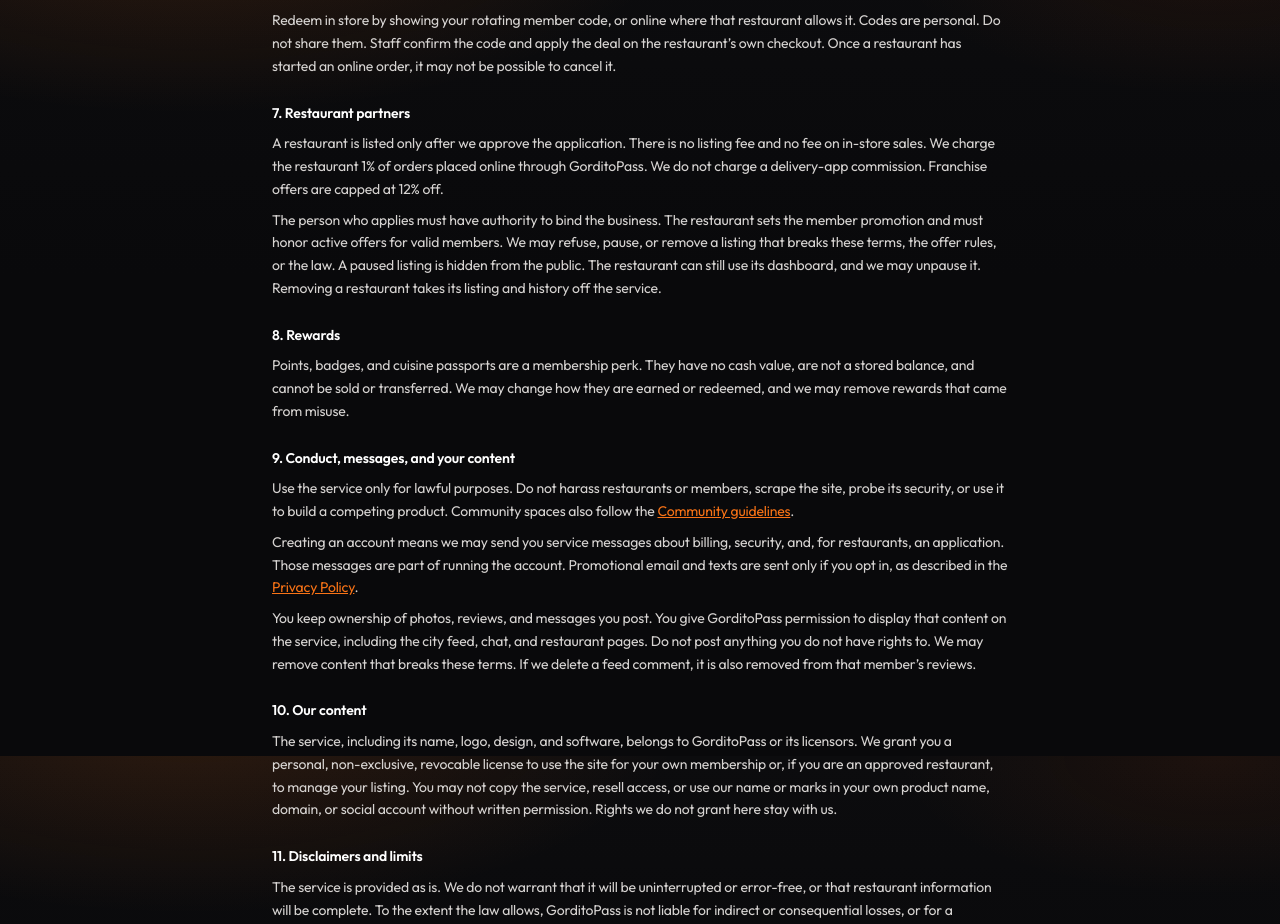
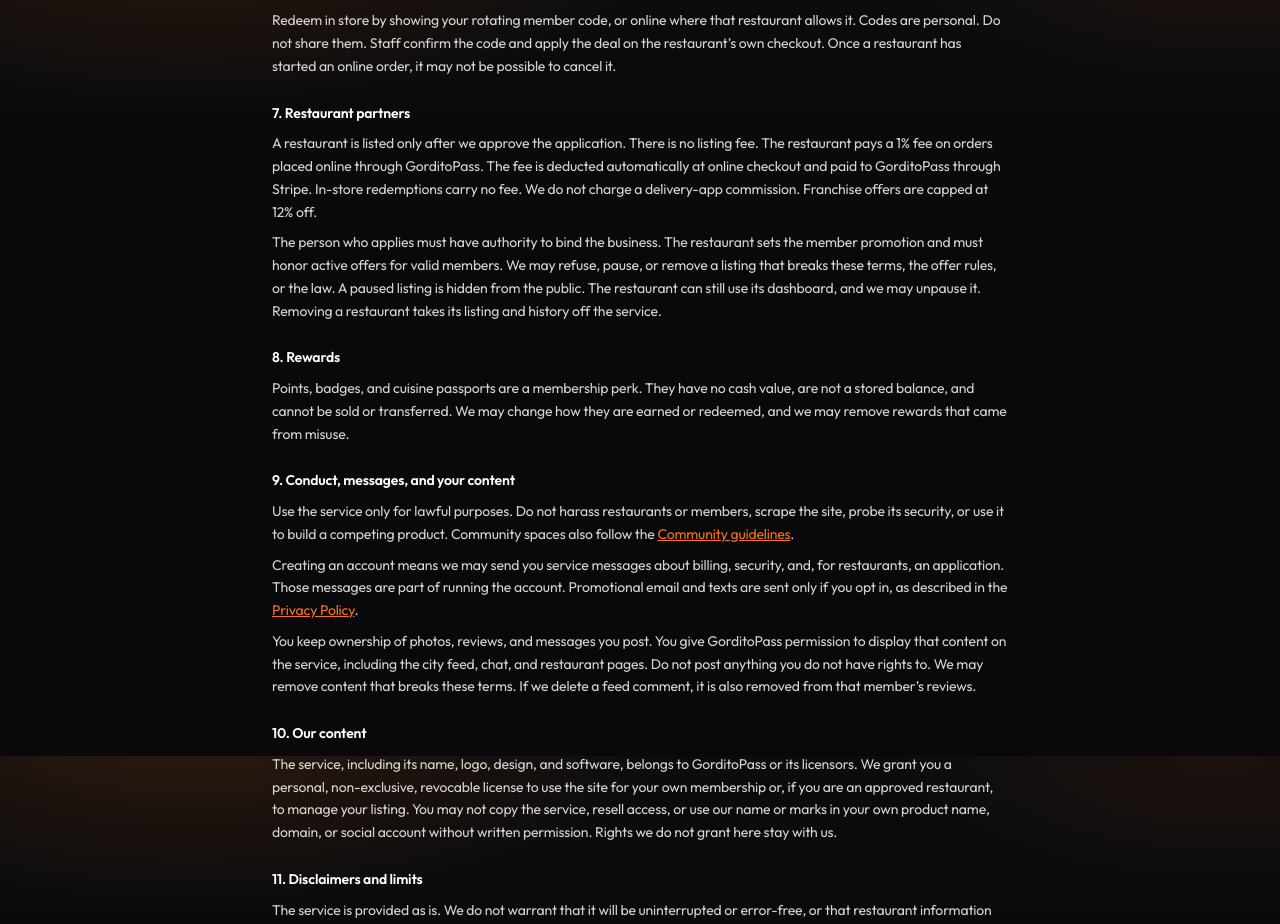
Before and after one commit to 2D-Ramon/gorditopass, a Next.js app: page /legal/terms in a window 1280 px wide. Shown: the part 1644-2568 px from the top of the page. Built offline with nearby package versions, Linux system fonts and the light colour scheme; no server answers.

Commit message:
Fee copy: 1% online-order fee deducted at checkout via Stripe; no in-store fee

```diff
--- a/src/app/cart/page.tsx
+++ b/src/app/cart/page.tsx
@@ -72,7 +72,7 @@
         </div>
         <div className="mt-1 flex justify-between text-sm text-muted">
           <span>Platform fee note</span>
-          <span>~1% split later (Stripe)</span>
+          <span>1% paid by the restaurant, deducted at checkout</span>
         </div>
         <div className="mt-3 flex justify-between text-lg font-bold">
           <span>Total</span>
--- a/src/app/legal/terms/page.tsx
+++ b/src/app/legal/terms/page.tsx
@@ -180,9 +180,11 @@
           <h2 className="font-semibold text-white">7. Restaurant partners</h2>
           <p className="mt-2">
             A restaurant is listed only after we approve the application. There
-            is no listing fee and no fee on in-store sales. We charge the
-            restaurant 1% of orders placed online through {PLATFORM.name}. We
-            do not charge a delivery-app commission. Franchise offers are
+            is no listing fee. The restaurant pays a 1% fee on orders placed
+            online through {PLATFORM.name}. The fee is deducted automatically
+            at online checkout and paid to {PLATFORM.name} through Stripe.
+            In-store redemptions carry no fee. We do not charge a delivery-app
+            commission. Franchise offers are
             capped at 12% off.
           </p>
           <p className="mt-2">
--- a/src/app/pricing/page.tsx
+++ b/src/app/pricing/page.tsx
@@ -79,7 +79,8 @@
           FREE TO JOIN
         </p>
         <p className="mt-2 text-sm leading-relaxed text-muted">
-          No listing fee. No % of redemptions. Optional marketing packages
+          No listing fee. No fee on in-store redemptions. 1% of online
+          orders, deducted automatically at checkout. Optional marketing packages
           later. Hands-on onboarding available for a fee by quote.
         </p>
         <Link
```
